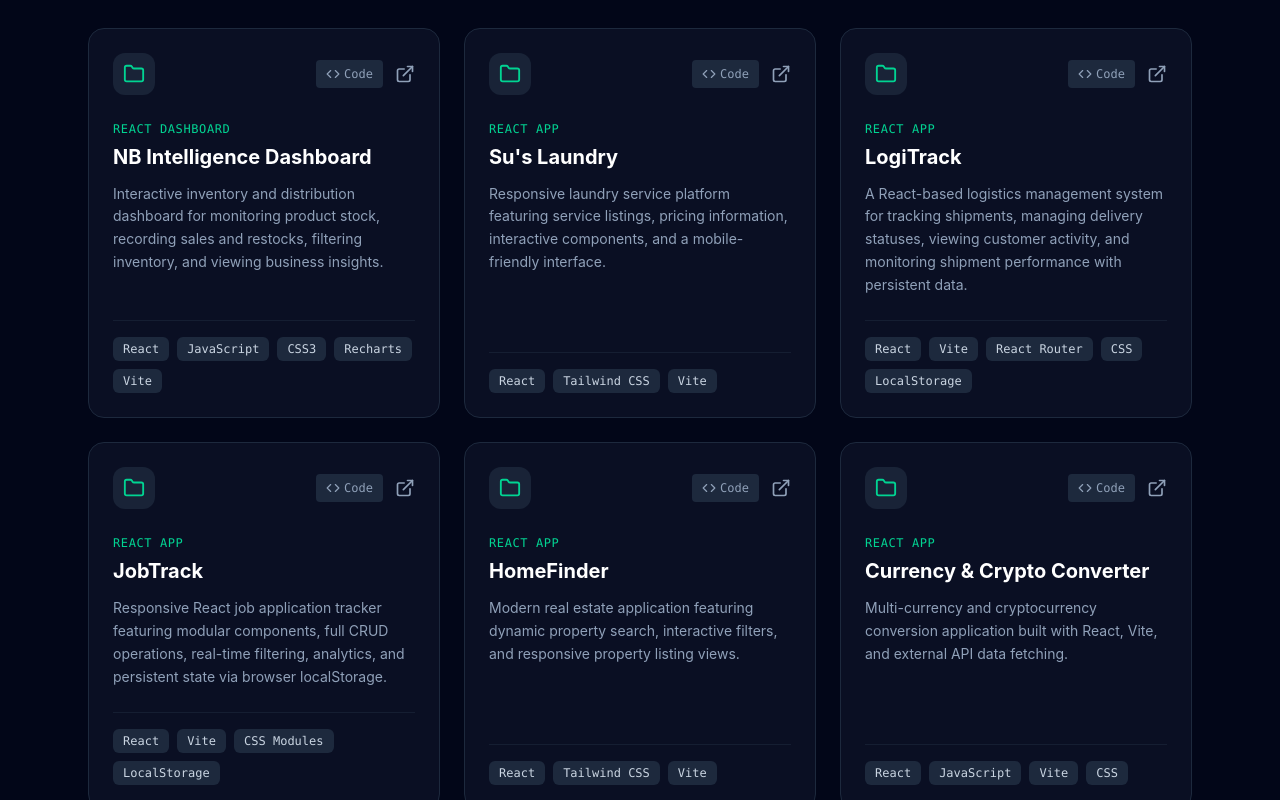
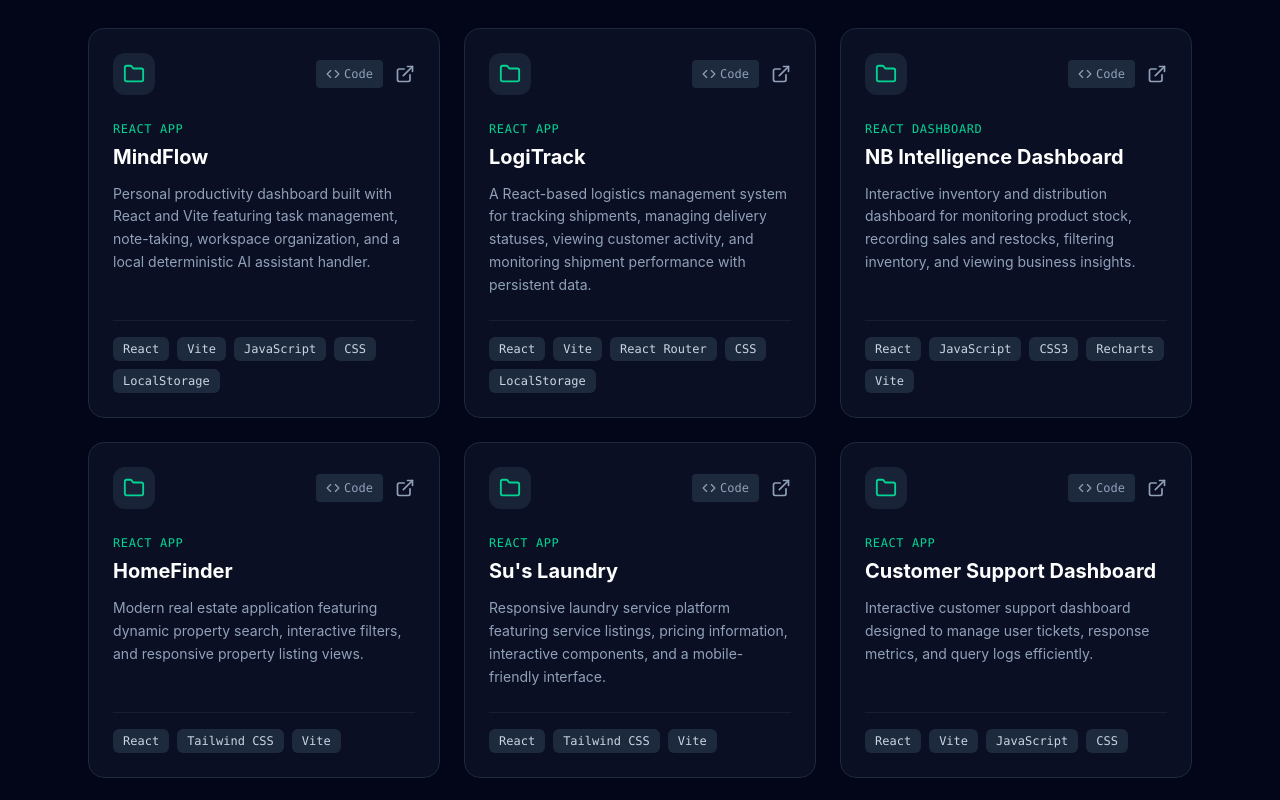
Before and after one commit to Obehi123-beep/portfolio, a React (Vite) app: page / in a window 1280 px wide. Shown: the part 940-1740 px from the top of the page. Built offline with nearby package versions, Linux system fonts and the light colour scheme.

Commit message:
Update portfolio project list with MindFlow

```diff
--- a/src/data/projectsData.js
+++ b/src/data/projectsData.js
@@ -1,6 +1,28 @@
 const projects = [
   {
     id: 1,
+    title: "MindFlow",
+    category: "React App",
+    description:
+      "Personal productivity dashboard built with React and Vite featuring task management, note-taking, workspace organization, and a local deterministic AI assistant handler.",
+    techStack: ["React", "Vite", "JavaScript", "CSS", "LocalStorage"],
+    liveUrl: "https://mindflow-app-olive.vercel.app/",
+    githubUrl: "https://github.com/Obehi123-beep/mindflow",
+    featured: true,
+  },
+  {
+    id: 2,
+    title: "LogiTrack",
+    category: "React App",
+    description:
+      "A React-based logistics management system for tracking shipments, managing delivery statuses, viewing customer activity, and monitoring shipment performance with persistent data.",
+    techStack: ["React", "Vite", "React Router", "CSS", "LocalStorage"],
+    liveUrl: "https://logistics-management-dashboard.vercel.app/",
+    githubUrl: "https://github.com/Obehi123-beep/logistics-management-dashboard",
+    featured: true,
+  },
+  {
+    id: 3,
     title: "NB Intelligence Dashboard",
     category: "React Dashboard",
     description:
@@ -11,7 +33,18 @@ const projects = [
     featured: true,
   },
   {
-    id: 2,
+    id: 4,
+    title: "HomeFinder",
+    category: "React App",
+    description:
+      "Modern real estate application featuring dynamic property search, interactive filters, and responsive property listing views.",
+    techStack: ["React", "Tailwind CSS", "Vite"],
+    liveUrl: "https://home-finder-murex.vercel.app/",
+    githubUrl: "https://github.com/Obehi123-beep/HomeFinder",
+    featured: true,
+  },
+  {
+    id: 5,
     title: "Su's Laundry",
     category: "React App",
     description:
@@ -22,18 +55,18 @@ const projects = [
     featured: true,
   },
   {
-    id: 3,
-    title: "LogiTrack",
+    id: 6,
+    title: "Customer Support Dashboard",
     category: "React App",
     description:
-      "A React-based logistics management system for tracking shipments, managing delivery statuses, viewing customer activity, and monitoring shipment performance with persistent data.",
-    techStack: ["React", "Vite", "React Router", "CSS", "LocalStorage"],
-    liveUrl: "https://logistics-management-dashboard.vercel.app/",
-    githubUrl: "https://github.com/Obehi123-beep/logistics-management-dashboard",
+      "Interactive customer support dashboard designed to manage user tickets, response metrics, and query logs efficiently.",
+    techStack: ["React", "Vite", "JavaScript", "CSS"],
+    liveUrl: "#",
+    githubUrl: "https://github.com/Obehi123-beep/mindflow",
     featured: true,
   },
   {
-    id: 4,
+    id: 7,
     title: "JobTrack",
     category: "React App",
     description:
@@ -44,18 +77,7 @@ const projects = [
     featured: true,
   },
   {
-    id: 5,
-    title: "HomeFinder",
-    category: "React App",
-    description:
-      "Modern real estate application featuring dynamic property search, interactive filters, and responsive property listing views.",
-    techStack: ["React", "Tailwind CSS", "Vite"],
-    liveUrl: "https://home-finder-murex.vercel.app/",
-    githubUrl: "https://github.com/Obehi123-beep/HomeFinder",
-    featured: true,
-  },
-  {
-    id: 6,
+    id: 8,
     title: "Currency & Crypto Converter",
     category: "React App",
     description:
@@ -66,7 +88,7 @@ const projects = [
     featured: true,
   },
   {
-    id: 7,
+    id: 9,
     title: "BuildForge",
     category: "Web Application",
     description:
@@ -74,10 +96,10 @@ const projects = [
     techStack: ["JavaScript", "HTML5", "CSS3"],
     liveUrl: "https://buildforgeproject.vercel.app/",
     githubUrl: "https://github.com/Obehi123-beep/Buildforgeproject",
-    featured: true,
+    featured: false,
   },
   {
-    id: 8,
+    id: 10,
     title: "Meme's Small Chops",
     category: "Web Application",
     description:
@@ -85,10 +107,10 @@ const projects = [
     techStack: ["HTML5", "CSS3", "Bootstrap"],
     liveUrl: "https://memesmallchops.vercel.app/",
     githubUrl: "https://github.com/Obehi123-beep/memesmall_chops",
-    featured: true,
+    featured: false,
   },
   {
-    id: 9,
+    id: 11,
     title: "Pinnacle Estates",
     category: "Web Application",
     description:
@@ -99,7 +121,7 @@ const projects = [
     featured: false,
   },
   {
-    id: 10,
+    id: 12,
     title: "Travel Ease",
     category: "Web Application",
     description:
@@ -110,7 +132,7 @@ const projects = [
     featured: false,
   },
   {
-    id: 11,
+    id: 13,
     title: "Obehii Energy",
     category: "Web Application",
     description:
@@ -121,7 +143,7 @@ const projects = [
     featured: false,
   },
   {
-    id: 12,
+    id: 14,
     title: "Angel Mira Consult",
     category: "Web Application",
     description:
@@ -132,7 +154,7 @@ const projects = [
     featured: false,
   },
   {
-    id: 13,
+    id: 15,
     title: "Piano Project",
     category: "Interactive App",
     description:
@@ -143,7 +165,7 @@ const projects = [
     featured: false,
   },
   {
-    id: 14,
+    id: 16,
     title: "Digital Clock",
     category: "JavaScript App",
     description:
```
